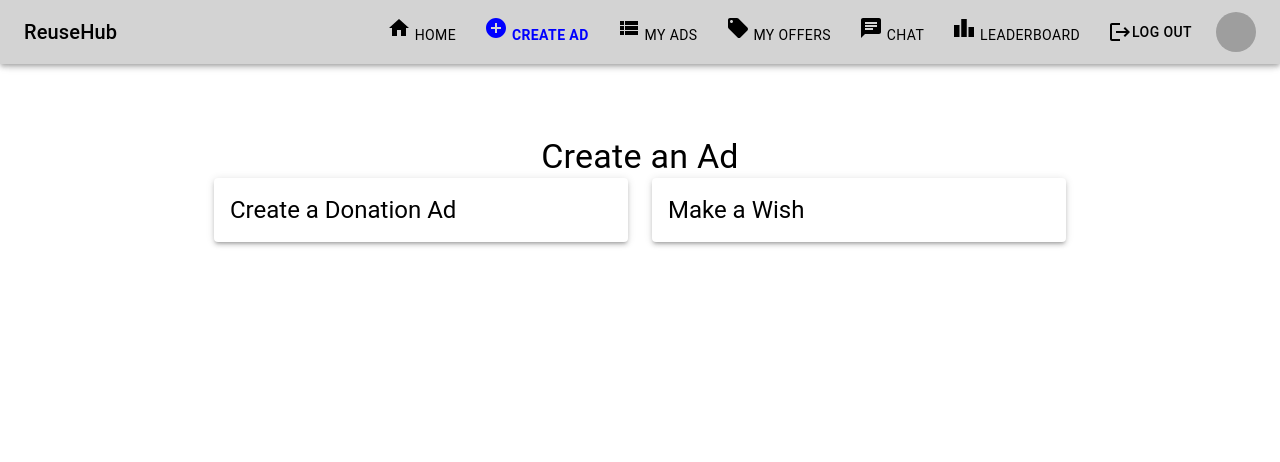
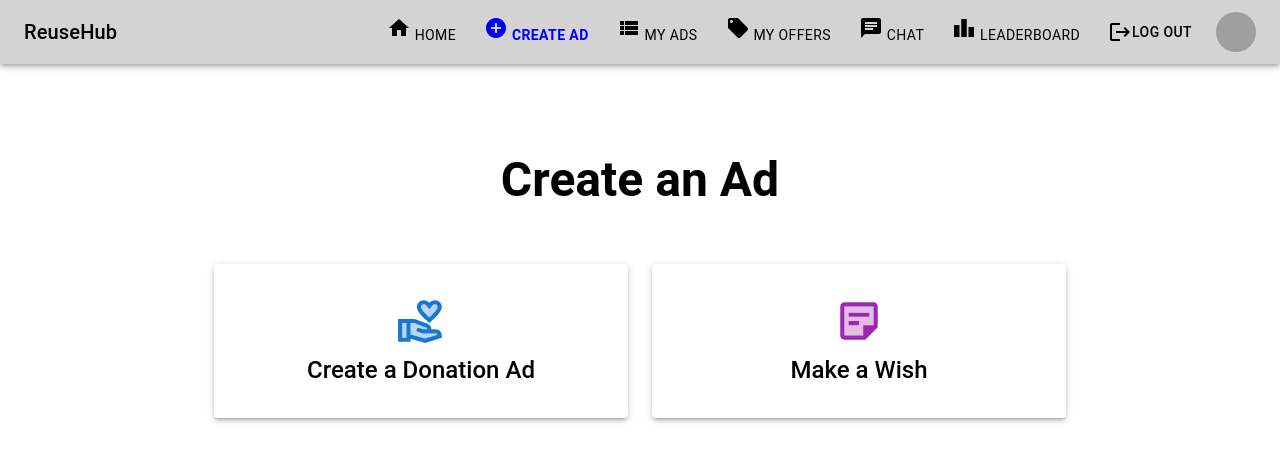
Before and after one commit to yotamgr314/ReuseHub, a React (Create React App) app in the folder frontend/: page /createAd in a window 1280 px wide. Shown: the top 462 px of the page. Built offline with nearby package versions, Linux system fonts and the light colour scheme; sample sign-in values are in the browser's storage; grey boxes are pictures that could not be loaded.

Commit message:
updated style of createAd.js
updated style of createAd.js

```diff
--- a/frontend/src/createAd/pages/createAd.js
+++ b/frontend/src/createAd/pages/createAd.js
@@ -1,44 +1,91 @@
-import React, { useState } from "react";
-import { Container, Typography, Grid, Card, CardActionArea, CardContent } from "@mui/material";
+import React, { useState, useEffect } from "react";
+import { Container, Box, Typography, Grid, Card, CardActionArea, CardContent } from "@mui/material";
 import { useNavigate } from "react-router-dom";
+import StickyNote2TwoToneIcon from "@mui/icons-material/StickyNote2TwoTone"; // Wishlist Ad icon
+import VolunteerActivismTwoToneIcon from "@mui/icons-material/VolunteerActivismTwoTone"; // Donation Ad icon
 import DonationAdForm from "../components/donationAdForm";
 import WishAdForm from "../components/wishAdForm";
+import { jwtDecode } from "jwt-decode";
 
 const CreateAd = () => {
-  const [adType, setAdType] = useState(null);
+  const [adType, setAdType] = useState(null); // "donationAd" or "wishAd"
   const navigate = useNavigate();
-  const token = localStorage.getItem("token");
+  const [token, setToken] = useState(localStorage.getItem("token"));
+
+  // Validate token and redirect if expired
+  useEffect(() => {
+    if (!token) {
+      navigate("/login");
+    } else {
+      try {
+        const decodedToken = jwtDecode(token);
+        const currentTime = Date.now() / 1000;
+        if (decodedToken.exp < currentTime) {
+          localStorage.removeItem("token");
+          navigate("/login");
+        }
+      } catch (err) {
+        localStorage.removeItem("token");
+        navigate("/login");
+      }
+    }
+  }, [navigate, token]);
 
   return (
     <Container maxWidth="md">
-      <Typography variant="h4" sx={{ textAlign: "center", mt: 3 }}>Create an Ad</Typography>
+      <Box sx={{ marginTop: 5, textAlign: "center" }}>
+        <Typography variant="h3" gutterBottom fontWeight="bold">
+          Create an Ad
+        </Typography>
 
         {!adType ? (
-        <Grid container spacing={3} justifyContent="center">
+          <Grid container spacing={3} justifyContent="center" sx={{ marginTop: 4 }}>
+            {/* Donation Ad Card */}
             <Grid item xs={12} sm={6}>
-            <Card onClick={() => setAdType("donationAd")} sx={{ cursor: "pointer", boxShadow: 3 }}>
+              <Card
+                onClick={() => setAdType("donationAd")}
+                sx={{
+                  cursor: "pointer",
+                  boxShadow: 3,
+                  transition: "0.3s",
+                  "&:hover": { boxShadow: 6, transform: "scale(1.05)", backgroundColor: "#f0f0f0" },
+                }}
+              >
                 <CardActionArea>
-                <CardContent>
-                  <Typography variant="h5">Create a Donation Ad</Typography>
+                  <CardContent sx={{ py: 4, display: "flex", flexDirection: "column", alignItems: "center" }}>
+                    <VolunteerActivismTwoToneIcon sx={{ fontSize: 50, color: "primary.main", mb: 1 }} />
+                    <Typography variant="h5" fontWeight="medium">Create a Donation Ad</Typography>
                   </CardContent>
                 </CardActionArea>
               </Card>
             </Grid>
+
+            {/* Wish Ad Card */}
             <Grid item xs={12} sm={6}>
-            <Card onClick={() => setAdType("wishAd")} sx={{ cursor: "pointer", boxShadow: 3 }}>
+              <Card
+                onClick={() => setAdType("wishAd")}
+                sx={{
+                  cursor: "pointer",
+                  boxShadow: 3,
+                  transition: "0.3s",
+                  "&:hover": { boxShadow: 6, transform: "scale(1.05)", backgroundColor: "#f0f0f0" },
+                }}
+              >
                 <CardActionArea>
-                <CardContent>
-                  <Typography variant="h5">Make a Wish</Typography>
+                  <CardContent sx={{ py: 4, display: "flex", flexDirection: "column", alignItems: "center" }}>
+                    <StickyNote2TwoToneIcon sx={{ fontSize: 50, color: "secondary.main", mb: 1 }} />
+                    <Typography variant="h5" fontWeight="medium">Make a Wish</Typography>
                   </CardContent>
                 </CardActionArea>
               </Card>
             </Grid>
           </Grid>
-      ) : adType === "donationAd" ? (
-        <DonationAdForm token={token} navigate={navigate} />
         ) : (
-        <WishAdForm token={token} navigate={navigate} />
+          <Box sx={{ mt: 5 }}>
+            {adType === "donationAd" ? <DonationAdForm token={token} navigate={navigate} /> : <WishAdForm token={token} navigate={navigate} />}
+          </Box>
         )}
+      </Box>
     </Container>
   );
 };
```
Lines whose indentation alone changed are shown as unchanged.
